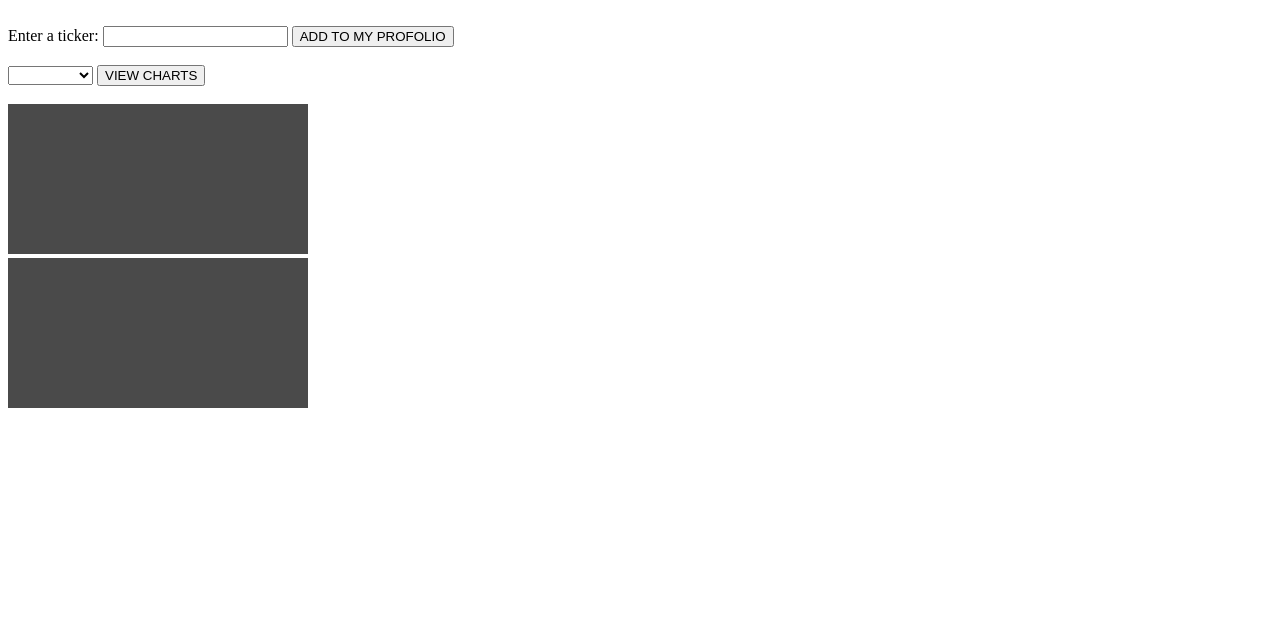
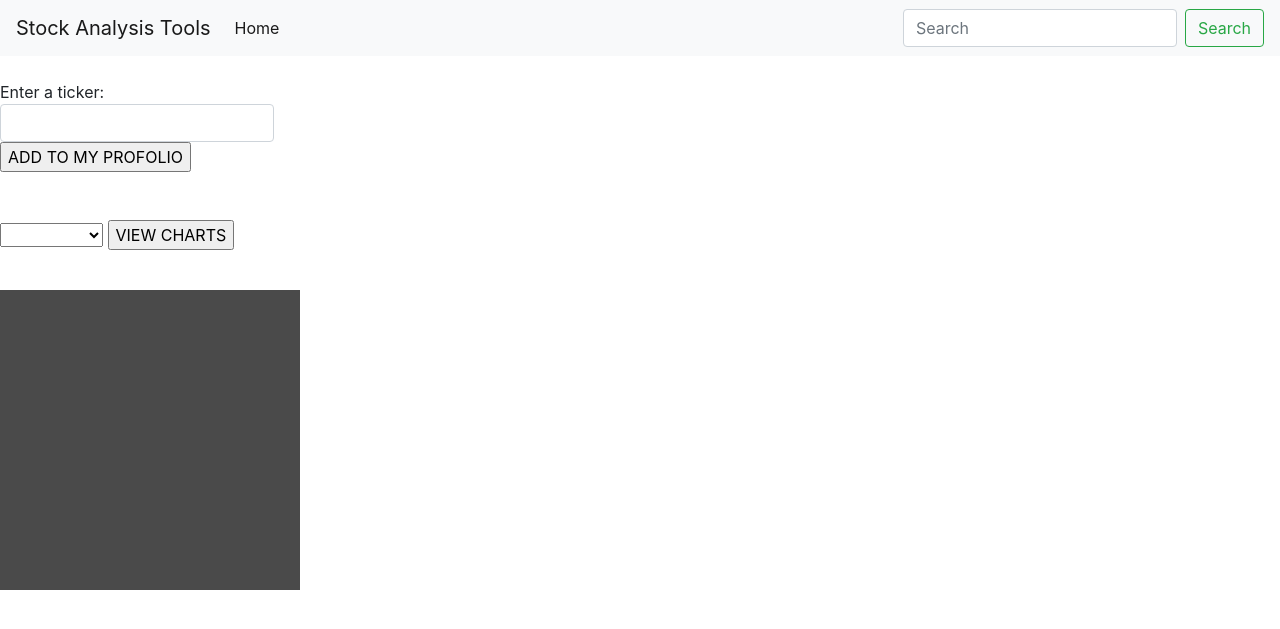
Before and after one commit to Linh-T-Pham/Stock-Analysis-Tool, a Flask app: page /charts in a window 1280 px wide. Shown: the top 629 px of the page. Run offline with Flask 2, Linux system fonts and the light colour scheme; a map, chart or similar area stays blank; some libraries are stand-ins or nearby versions.

Commit message:
Worked on myporfolio template for correlation chart

```diff
--- a/templates/base.html
+++ b/templates/base.html
@@ -1,3 +1,50 @@
+
+<html lang="en">
+  <head>
+    <!-- Required meta tags -->
+    <meta charset="utf-8">
+    <meta name="viewport" content="width=device-width, initial-scale=1, shrink-to-fit=no">
+
+    <!-- Bootstrap CSS -->
+    <link rel="stylesheet" href="https://stackpath.bootstrapcdn.com/bootstrap/4.3.1/css/bootstrap.min.css" integrity="sha384-ggOyR0iXCbMQv3Xipma34MD+dH/1fQ784/j6cY/iJTQUOhcWr7x9JvoRxT2MZw1T" crossorigin="anonymous">
+<!--
+  <title>Hello, world!</title> -->
+  </head>
+  <body>
+    <nav class="navbar navbar-expand-lg navbar-light bg-light">
+  <a class="navbar-brand" href="/">Stock Analysis Tools</a>
+  <button class="navbar-toggler" type="button" data-toggle="collapse" data-target="#navbarSupportedContent" aria-controls="navbarSupportedContent" aria-expanded="false" aria-label="Toggle navigation">
+    <span class="navbar-toggler-icon"></span>
+  </button>
+
+  <div class="collapse navbar-collapse" id="navbarSupportedContent">
+    <ul class="navbar-nav mr-auto">
+      <li class="nav-item active">
+        <a class="nav-link" href="#">Home <span class="sr-only">(current)</span></a>
+      </li>
+
+    </ul>
+    <form class="form-inline my-2 my-lg-0">
+      <input class="form-control mr-sm-2" type="search" placeholder="Search" aria-label="Search">
+      <button class="btn btn-outline-success my-2 my-sm-0" type="submit">Search</button>
+    </form>
+  </div>
+</nav>
+
+    <!-- Optional JavaScript -->
+    <!-- jQuery first, then Popper.js, then Bootstrap JS -->
+    <script src="https://code.jquery.com/jquery-3.3.1.slim.min.js" integrity="sha384-q8i/X+965DzO0rT7abK41JStQIAqVgRVzpbzo5smXKp4YfRvH+8abtTE1Pi6jizo" crossorigin="anonymous"></script>
+    <script src="https://cdnjs.cloudflare.com/ajax/libs/popper.js/1.14.7/umd/popper.min.js" integrity="sha384-UO2eT0CpHqdSJQ6hJty5KVphtPhzWj9WO1clHTMGa3JDZwrnQq4sF86dIHNDz0W1" crossorigin="anonymous"></script>
+    <script src="https://stackpath.bootstrapcdn.com/bootstrap/4.3.1/js/bootstrap.min.js" integrity="sha384-JjSmVgyd0p3pXB1rRibZUAYoIIy6OrQ6VrjIEaFf/nJGzIxFDsf4x0xIM+B07jRM" crossorigin="anonymous"></script>
+    <link href="/static/style.css" rel="stylesheet"></link>
+    <link href="http://fonts.googleapis.com/css?family=Raleway" rel="stylesheet" type="text/css">
+
+
+  </body>
+</html>
+
+
+
 <!DOCTYPE html>
 <html>
 <head>
--- a/templates/charts.html
+++ b/templates/charts.html
@@ -1,7 +1,6 @@
 {% extends 'base.html' %}
 
 {% block title %} {% endblock %}
-
 
 {% block content %}
 
@@ -16,15 +15,8 @@
     <input type="submit" value="ADD TO MY PROFOLIO" id="my-profolio">
   </div>
 </form><br>
-<!--
-<form action="/get_data", id="chart-form">
- <input type="ticker" name="ticker" required="form-control">ticker
- <input type="ticker" name="company" required="form-control">company
- <input type="submit" value="VIEW CHARTS" id="ticker-submit">
-</form> -->
 
 <form id="chart-form">
-
   <select name="comp" id="comp-field" >
     <option value = ""></option>
     <option value="PYPl">Paypal</option>
@@ -34,73 +26,28 @@
     <option value="AAPL">Apple</option>
     <option value="MSFT">Microsoft</option>
   </select>
-  <input type="submit" value="VIEW CHARTS" id="ticker-submit">
+  <input type="submit" value="VIEW CHARTS" id="ticker-submit"><br><br>
+</form>
 
-
-  <br>
-  <br>
-</form>
 
   <div class="Company">
     <canvas id="lineChart"></canvas>
     <div id="lineLegend" class="chart-legend"></div>
   </div>
 
+
   <div class="Company">
     <canvas id="BarChart"></canvas>
     <div id="BarLegend" class="chart-legend"></div>
-
   </div>
 
   <script>
 
-    const options = {
-      responsive: true,
-      scales: {
-        yAxes: [{
-          ticks: {
-            frontFamily: "Roboto Mono",
-            frontcolor: "#F5F5F5",
-            frontStyle: "bold",
-            beginatZero: true,
-            maxTicksLimit: 10,
-            padding: 20
-
-          },
-          gridLines: {
-            display: false,
-            drawTicks: false,
-            drawBorder: false
-          }
-        }],
-        xAxes: [{
-          ticks: {
-            frontFamily: "Roboto Mono",
-            frontcolor: "red",
-            frontStyle: "bold",
-            beginatZero: true,
-            maxTicksLimit: 10,
-            padding: 20
-
-          },
-          gridLines: {
-            display: false,
-            drawTicks: false,
-            drawBorder: false
-          }
-        }]
-      }
-    };
 
     const lineChartEl = $("#lineChart").get(0);
 
-    // Make Line Chart of daily stock prices
+    // Create Line Chart of daily stock prices
     const ctxLine = lineChartEl.getContext("2d");
-
-    // Make Bar chart of daily stock price variation
-    const ctx_bar = $("#BarChart").get(0).getContext("2d");
-
-
     const lineWidth = lineChartEl.width;
     const lineHeight = lineChartEl.height;
     const lineGradient = ctxLine.createLinearGradient(
@@ -108,10 +55,6 @@
     );
     lineGradient.addColorStop(0.5, "#ff00a5");
     lineGradient.addColorStop(1, "#ffa500");
-
-
-
-
 
     // $.get("/chart.json", (data) => {
     //   let compChart = Chart.Line(ctx_line, {
@@ -142,21 +85,109 @@
                 data: dataFrmServer.close_prices
               }]
             },
-            options: options
+            options: {
+            responsive: true,
+            scales: {
+              yAxes: [{
+                ticks: {
+                  frontFamily: "Roboto Mono",
+                  frontcolor: "#F5F5F5",
+                  frontStyle: "bold",
+                  beginatZero: true,
+                  maxTicksLimit: 10,
+                  padding: 20,
+                  callback: function(value, index, values){
+                  return "$" + value;
+                }
+
+              },
+
+                gridLines: {
+                  display: false,
+                  drawTicks: false,
+                  drawBorder: false
+                }
+             }],
+
+              xAxes: [{
+                ticks: {
+                  frontFamily: "Roboto Mono",
+                  frontcolor: "red",
+                  frontStyle: "bold",
+                  beginatZero: true,
+                  maxTicksLimit: 10,
+                  padding: 20
+
+                },
+                  gridLines: {
+                  display: false,
+                  drawTicks: false,
+                  drawBorder: false
+              }
+             }]
+            }
+          }
+
           }
         );
 
         $("#lineLegend").html(compChart.generateLegend());
       });
 
+      // CREATE DAILY PRICE VARIATION CHART
 
+      const ctx_bar = $("#BarChart").get(0).getContext("2d");
 
       $.get("/variation.json", formInputs, (data) => {
-        let myBarChart = Chart.Bar(ctx_bar, {
-                                    type: "bar",
-                                    data: data,
-                                    options: options
-                                });
+        let myBarChart =
+        Chart.Bar(ctx_bar, {
+                  type: "bar",
+                  data: data,
+                  options: {
+                  responsive: true,
+                  title:{
+                    display:true,
+                    text: "DAILY PRICE VARIATION IN PERCENTAGE"
+                  },
+                  scales: {
+                    yAxes: [{
+                      ticks: {
+                        frontFamily: "Roboto Mono",
+                        frontcolor: "#FFFFFF",
+                        frontStyle: "bold",
+                        beginatZero: true,
+                        maxTicksLimit: 10,
+                        padding: 20,
+                        callback: function(value, index, values){
+                          return value + "%";
+                        }
+
+                        },
+                      gridLines: {
+                        display: false,
+                        drawTicks: false,
+                        drawBorder: false
+                      }
+                    }],
+                    xAxes: [{
+                      ticks: {
+                        frontFamily: "Roboto Mono",
+                        frontcolor: "#FFFFFF",
+                        frontStyle: "bold",
+                        beginatZero: true,
+                        maxTicksLimit: 10,
+                        padding: 20
+
+                        },
+                      gridLines: {
+                        display: false,
+                        drawTicks: false,
+                        drawBorder: false
+                        }
+                      }]
+                      }
+                    }
+                  });
       $("#BarLegend").html(myBarChart.generateLegend());
 
 
@@ -164,8 +195,6 @@
 
 });
 
-
-
   </script>
 </body>
 </html>
```
